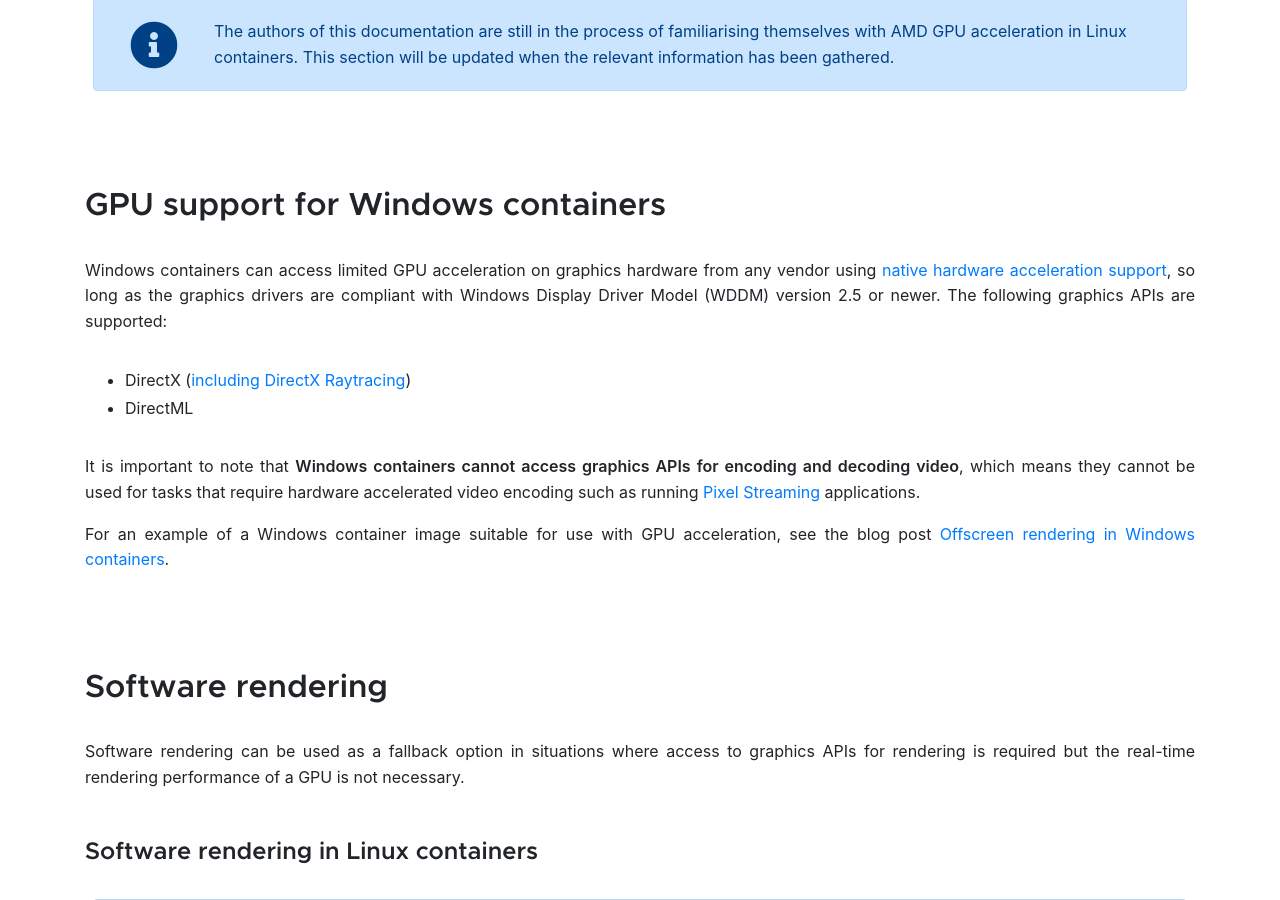
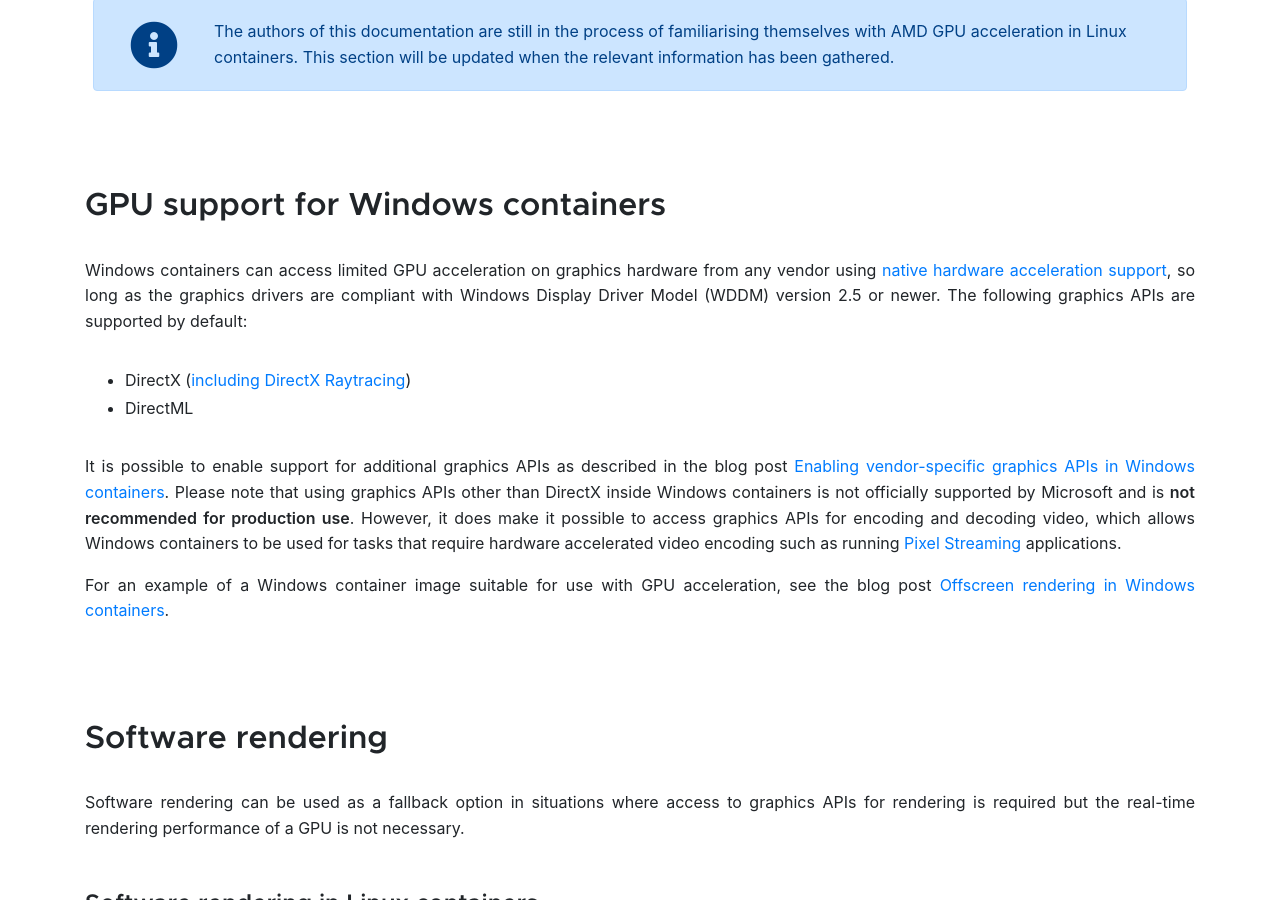
Before and after one commit to UnrealContainers/unrealcontainers.github.io, a Jekyll site: the page built from collections/_docs/concepts/gpu-acceleration.md, in a window 1280 px wide and 900 px high, scrolled down 2592 px. Built offline with Jekyll 4.4.1, drawn with Linux system fonts in a browser that asks for light colours.

Commit message:
Add non-DirectX Windows notes to GPU acceleration page

```diff
--- a/collections/_docs/concepts/gpu-acceleration.md
+++ b/collections/_docs/concepts/gpu-acceleration.md
@@ -66,12 +66,12 @@ Linux containers can access full GPU acceleration on NVIDIA graphics hardware us
 
 ## GPU support for Windows containers
 
-Windows containers can access limited GPU acceleration on graphics hardware from any vendor using [native hardware acceleration support](./windows-containers#hardware-acceleration-support), so long as the graphics drivers are compliant with Windows Display Driver Model (WDDM) version 2.5 or newer. The following graphics APIs are supported:
+Windows containers can access limited GPU acceleration on graphics hardware from any vendor using [native hardware acceleration support](./windows-containers#hardware-acceleration-support), so long as the graphics drivers are compliant with Windows Display Driver Model (WDDM) version 2.5 or newer. The following graphics APIs are supported by default:
 
 - DirectX ([including DirectX Raytracing](../../blog/offscreen-rendering-in-windows-containers/))
 - DirectML
 
-It is important to note that **Windows containers cannot access graphics APIs for encoding and decoding video**, which means they cannot be used for tasks that require hardware accelerated video encoding such as running [Pixel Streaming](https://docs.unrealengine.com/4.26/en-US/SharingAndReleasing/PixelStreaming/) applications.
+It is possible to enable support for additional graphics APIs as described in the blog post [Enabling vendor-specific graphics APIs in Windows containers](../../blog/enabling-vendor-specific-graphics-apis-in-windows-containers/). Please note that using graphics APIs other than DirectX inside Windows containers is not officially supported by Microsoft and is **not recommended for production use**. However, it does make it possible to access graphics APIs for encoding and decoding video, which allows Windows containers to be used for tasks that require hardware accelerated video encoding such as running [Pixel Streaming](https://docs.unrealengine.com/4.27/en-US/SharingAndReleasing/PixelStreaming/) applications.
 
 For an example of a Windows container image suitable for use with GPU acceleration, see the blog post [Offscreen rendering in Windows containers](../../blog/offscreen-rendering-in-windows-containers/).
 
```
Also changed, not shown: collections/_docs/concepts/windows-containers.md (+2 -0 lines).
